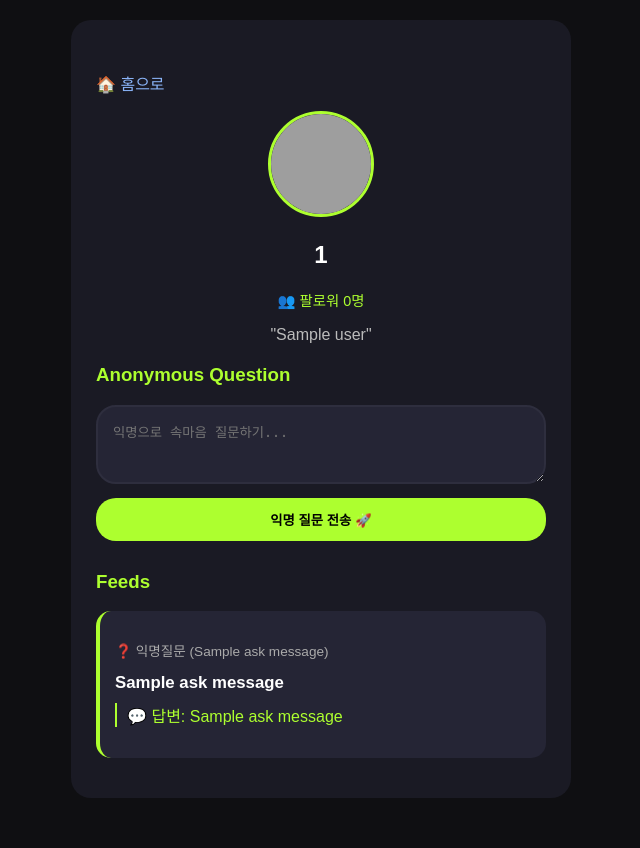
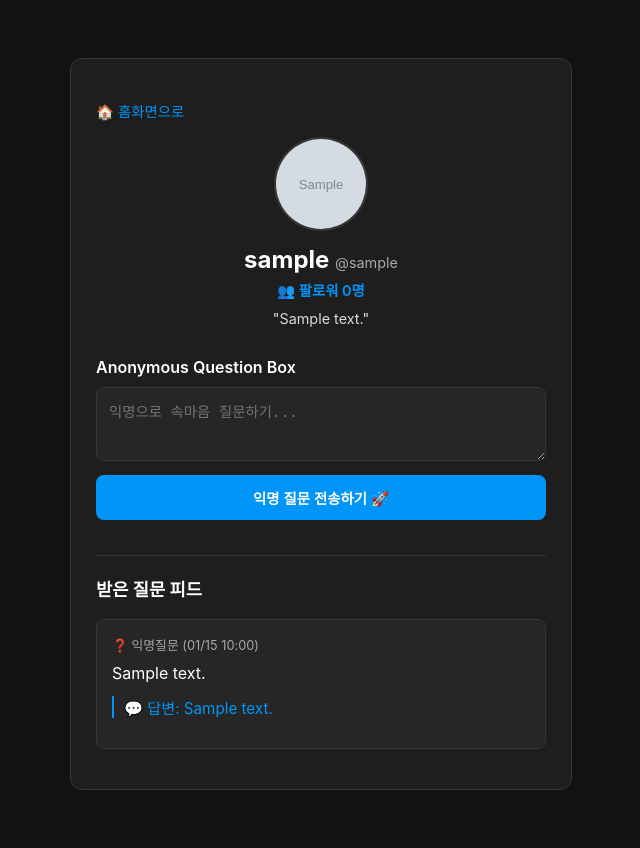
Before and after one commit to twinkelglue/App, a Flask app: a page that uses templates/user.html in a window 1280 px wide. Shown: the whole page, without its empty margins (319-959 px from the left). Before the commit the page ends 798 px from the top, so only its background shows below. Run offline with Flask 3, Linux system fonts and the light colour scheme; grey boxes marked "Sample" are stand-in pictures; a database or web service that is not in the repository returns one stand-in record (values such as "Sample title"); data that the repository does not hold is empty; parts of the project's set-up code (start-up, migrations or seed data) failed here and were passed over; some libraries are stand-ins or nearby versions; grey boxes are pictures that could not be loaded.

Commit message:
Update user.html

```diff
--- a/templates/user.html
+++ b/templates/user.html
@@ -3,75 +3,84 @@
 <head>
     <meta charset="UTF-8">
     <meta name="viewport" content="width=device-width, initial-scale=1.0">
-    <title>{{ profile_user[0] }}의 에스크</title>
+    <title>ChatClub - {{ profile_user.username }}</title>
     <style>
-        body { background-color: #0f0f12; color: #ffffff; font-family: 'Pretendard', sans-serif; padding: 20px; margin: 0; }
-        .container { max-width: 450px; margin: 0 auto; background: #1a1a24; padding: 25px; border-radius: 20px; }
-        .profile-header { text-align: center; margin-bottom: 20px; }
-        .avatar { width: 100px; height: 100px; border-radius: 50%; border: 3px solid #adff2f; object-fit: cover; }
-        input[type="text"], textarea { width: 100%; padding: 15px; border: 2px solid #2e2e3e; border-radius: 20px; background: #252535; color: white; box-sizing: border-box; outline: none; margin-bottom: 10px; }
-        button { background: #adff2f; color: #000; border: none; padding: 12px; font-weight: bold; border-radius: 20px; cursor: pointer; width: 100%; }
-        .btn-alt { background: #252535; color: #fff; border: 1px solid #444; }
-        .msg-box { background: #252535; padding: 15px; border-radius: 15px; margin-bottom: 15px; border-left: 4px solid #adff2f; }
-        a { color: #8ab4f8; text-decoration: none; display: inline-block; margin-top: 10px; }
+        body { background-color: #121212; color: #ffffff; font-family: '-apple-system', sans-serif; padding: 20px; }
+        .container { max-width: 450px; margin: 30px auto; background: #1e1e1e; padding: 25px; border-radius: 12px; border: 1px solid #363636; }
+        .profile-header { text-align: center; margin-bottom: 25px; }
+        .avatar { width: 90px; height: 90px; border-radius: 50%; border: 2px solid #363636; object-fit: cover; }
+        input[type="text"], textarea { width: 100%; padding: 12px; border: 1px solid #363636; border-radius: 8px; background: #262626; color: white; box-sizing: border-box; outline: none; margin-bottom: 10px; font-size:0.9rem; }
+        input[type="text"]:focus, textarea:focus { border-color: #0095f6; }
+        button { background: #0095f6; color: white; border: none; padding: 12px; font-weight: 600; border-radius: 8px; cursor: pointer; width: 100%; font-size:0.9rem; }
+        .btn-alt { background: #262626; color: #ffffff; border: 1px solid #363636; }
+        .msg-box { background: #262626; padding: 15px; border-radius: 8px; margin-bottom: 15px; border: 1px solid #363636; position: relative; }
+        .unread-badge { background: #ed4956; color: white; font-size: 0.7rem; padding: 2px 6px; border-radius: 10px; position: absolute; top: 12px; right: 12px; font-weight: bold; }
+        a { color: #0095f6; text-decoration: none; font-size:0.9rem; }
     </style>
 </head>
 <body>
     <div class="container">
-        <p><a href="/">🏠 홈으로</a></p>
+        <p><a href="/">🏠 홈화면으로</a></p>
         <div class="profile-header">
-            <img class="avatar" src="/static/{{ profile_user[2] }}">
-            <h2>{{ profile_user[0] }}</h2>
-            <p style="color:#adff2f; font-size:0.9rem;">👥 팔로워 {{ followers_count }}명</p>
-            <p style="color:#bbb; padding: 0 10px;">"{{ profile_user[1] }}"</p>
+            <img class="avatar" src="/static/{{ profile_user.profile_img }}">
+            <h2 style="margin: 10px 0 5px 0;">{{ profile_user.nickname }} <span style="font-size:0.9rem; color:#a8a8a8; font-weight:normal;">@{{ profile_user.username }}</span></h2>
+            <p style="color:#0095f6; font-size:0.9rem; font-weight:600; margin: 5px 0;">👥 팔로워 {{ followers_count }}명</p>
+            <p style="color:#dbdbdb; font-size:0.9rem; padding: 5px 10px; margin: 0;">"{{ profile_user.bio }}"</p>
 
-            {% if session.get('user') and session['user'] != profile_user[0] %}
+            {% if session.get('user') and session['user'] != profile_user.username %}
                 <div style="display:flex; gap:10px; margin-top:15px;">
-                    <form action="/follow/{{ profile_user[0] }}" method="post" style="flex:1;">
+                    <form action="/follow/{{ profile_user.username }}" method="post" style="flex:1;">
                         <button type="submit" class="{% if is_following %}btn-alt{% endif %}">
-                            {% if is_following %}✔ 팔로잉 취소{% else %}⚡ 팔로우하기{% endif %}
+                            {% if is_following %}✔ 팔로잉 취소{% else %}💙 팔로우하기{% endif %}
                         </button>
                     </form>
-                    <a href="/chat/dm/{{ profile_user[0] }}" style="flex:1; background:#adff2f; color:#000; padding:12px; text-align:center; font-weight:bold; border-radius:20px; margin:0;">💬 갠톡하기</a>
                 </div>
             {% endif %}
         </div>
 
-        {% if session.get('user') == profile_user[0] %}
-            <fieldset style="border: 1px solid #2e2e3e; border-radius: 15px; padding: 15px; margin-bottom: 25px;">
-                <legend style="color:#adff2f; padding:0 5px;">내 프로필 관리</legend>
+        {% if session.get('user') == profile_user.username %}
+            <fieldset style="border: 1px solid #363636; border-radius: 8px; padding: 15px; margin-bottom: 25px;">
+                <legend style="color:#0095f6; font-size:0.85rem; padding:0 5px; font-weight:600;">내 프로필 설정</legend>
                 <form action="/update_profile" method="post" enctype="multipart/form-data">
-                    <input type="text" name="bio" value="{{ profile_user[1] }}" placeholder="상메 편집...">
-                    <input type="file" name="profile_img" style="color:#bbb; margin-bottom:10px;">
-                    <button type="submit">저장하기</button>
+                    <input type="text" name="bio" value="{{ profile_user.bio }}" placeholder="상태메시지 편집...">
+                    <input type="file" name="profile_img" style="color:#a8a8a8; font-size:0.8rem; margin-bottom:10px;">
+                    <button type="submit">변경사항 저장</button>
+                </form>
+                <!-- 7번 조건: 회원 탈퇴 버튼 배치 -->
+                <form action="/delete_account" method="post" onsubmit="return confirm('정말 ChatClub에서 탈퇴하시겠습니까? 데이터는 즉시 격리됩니다.');" style="margin-top:10px;">
+                    <button type="submit" style="background:#ed4956; font-size:0.85rem; padding:8px;">회원 탈퇴 처리</button>
                 </form>
             </fieldset>
         {% endif %}
 
-        <h3 style="color:#adff2f;">Anonymous Question</h3>
-        <form action="/ask/{{ profile_user[0] }}" method="post">
+        <h3 style="font-size:1rem; color:#ffffff; margin-bottom:10px; font-weight:600;">Anonymous Question Box</h3>
+        <form action="/ask/{{ profile_user.username }}" method="post">
             <textarea name="content" placeholder="익명으로 속마음 질문하기..." rows="3" required></textarea>
-            <button type="submit">익명 질문 전송 🚀</button>
+            <button type="submit">익명 질문 전송하기 🚀</button>
         </form>
 
-        <h3 style="color:#adff2f; margin-top:30px;">Feeds</h3>
+        <h3 style="font-size:1.1rem; margin-top:35px; border-top:1px solid #363636; padding-top:20px; font-weight:600;">받은 질문 피드</h3>
         {% for msg in messages %}
             <div class="msg-box">
-                <p style="color:#aaa; font-size:0.85rem;">❓ 익명질문 ({{ msg[4] }})</p>
-                <p style="font-size:1.05rem; font-weight:bold; margin: 5px 0;">{{ msg[2] }}</p>
-                {% if msg[3] %}
-                    <p style="color: #adff2f; margin-top:10px; padding-left:10px; border-left: 2px solid #adff2f;">💬 답변: {{ msg[3] }}</p>
+                {% if session.get('user') == profile_user.username and not msg.is_read %}
+                    <span class="unread-badge">NEW</span>
+                {% endif %}
+                <p style="color:#a8a8a8; font-size:0.8rem; margin:0 0 8px 0;">❓ 익명질문 ({{ msg.created_at.strftime('%m/%d %H:%M') if msg.created_at else '' }})</p>
+                <p style="font-size:1rem; margin: 5px 0; line-height:1.4;">{{ msg.content }}</p>
+
+                {% if msg.answer %}
+                    <p style="color: #0095f6; margin-top:12px; padding-left:10px; border-left: 2px solid #0095f6; font-size:0.95rem;">💬 답변: {{ msg.answer }}</p>
                 {% else %}
-                    <p style="color: #666; font-size:0.9rem; italic">아직 답변 대기 중...</p>
+                    <p style="color: #737373; font-size:0.85rem; font-style:italic; margin-top:8px;">아직 답변을 남기지 않았습니다.</p>
                 {% endif %}
 
-                {% if session.get('user') == profile_user[0] %}
-                    <form action="/answer/{{ msg[0] }}" method="post" style="margin-top:10px; display:flex; gap:5px;">
-                        <input type="text" name="answer" value="{{ msg[3] if msg[3] else '' }}" placeholder="답변 달기..." style="margin:0; padding:10px;">
-                        <button type="submit" style="width:70px; padding:0;">등록</button>
+                {% if session.get('user') == profile_user.username %}
+                    <form action="/answer/{{ msg.id }}" method="post" style="margin-top:12px; display:flex; gap:5px;">
+                        <input type="text" name="answer" value="{{ msg.answer if msg.answer else '' }}" placeholder="답변 달기/수정..." style="margin:0; padding:8px; font-size:0.85rem;">
+                        <button type="submit" style="width:60px; padding:0; font-size:0.85rem;">등록</button>
                     </form>
-                    <form action="/delete_message/{{ msg[0] }}" method="post" style="margin-top:5px;">
-                        <button type="submit" style="background:#ff6b6b; color:#fff; padding:5px; font-size:0.8rem;">삭제</button>
+                    <form action="/delete_message/{{ msg.id }}" method="post" style="margin-top:5px;">
+                        <button type="submit" style="background:transparent; color:#ed4956; padding:0; font-size:0.8rem; width:auto; cursor:pointer;">질문 삭제</button>
                     </form>
                 {% endif %}
             </div>
```
